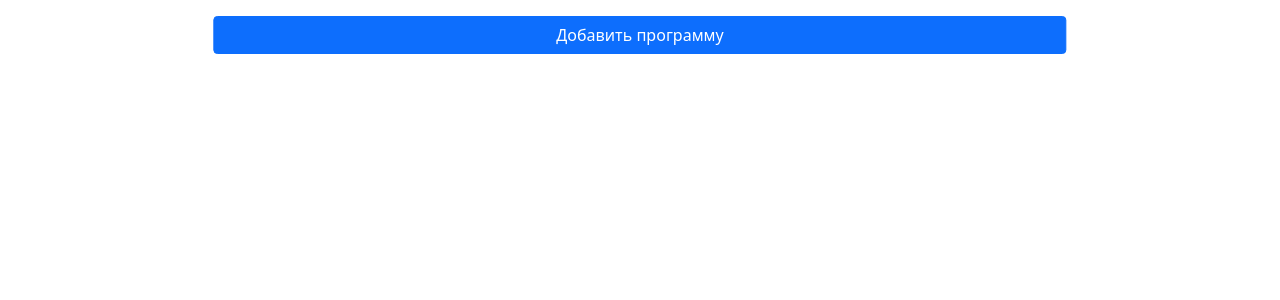
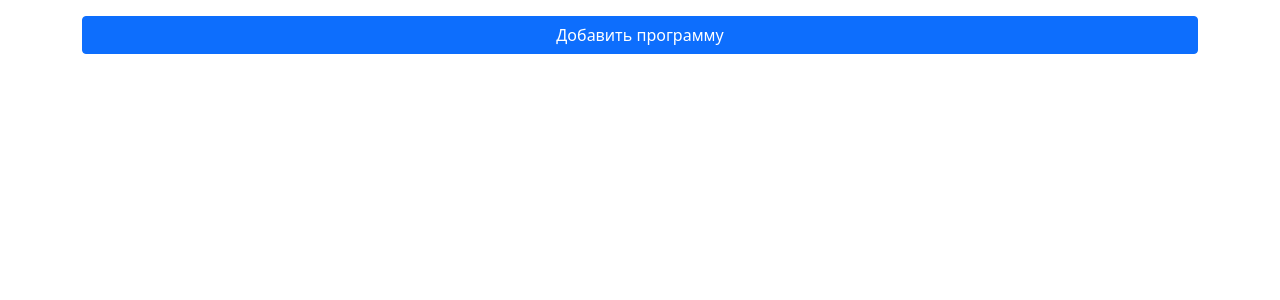
Before and after one commit to DigitalConcern/brainz_bot, a Django app: page /programs in a window 1280 px wide. Shown: the part 56-356 px from the top of the page. Run offline with Django 4.2, Linux system fonts and the light colour scheme; data that the repository does not hold is empty; some libraries are stand-ins or nearby versions.

Commit message:
MVP 2 processing - django web

```diff
--- a/source/web/templates/programs.html
+++ b/source/web/templates/programs.html
@@ -35,7 +35,7 @@
     </nav>
     <div class="container-md">
       {% if messages %}
-      <ul class="pt-3 messages">
+      <ul class="pt-3 px-3 messages">
         {% for message in messages %}
         <div class="alert alert-primary d-flex align-items-center" role="alert">
             <div>
@@ -45,7 +45,7 @@
         {% endfor %}
       </ul>
       {% endif %}
-      <div class="py-3 vstack gap-3 col-md-8 mx-auto position-absolute top-10 bottom-10 start-50 translate-middle-x">
+      <div class="py-3 container-md vstack gap-3 md position-absolute top-10 bottom-10 start-50 translate-middle-x">
       {% for program in programs %}
         <div class="card">
           <div class="card-body">
```
